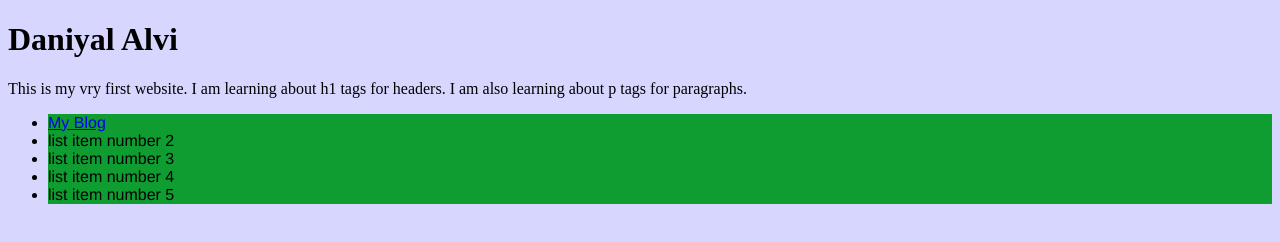
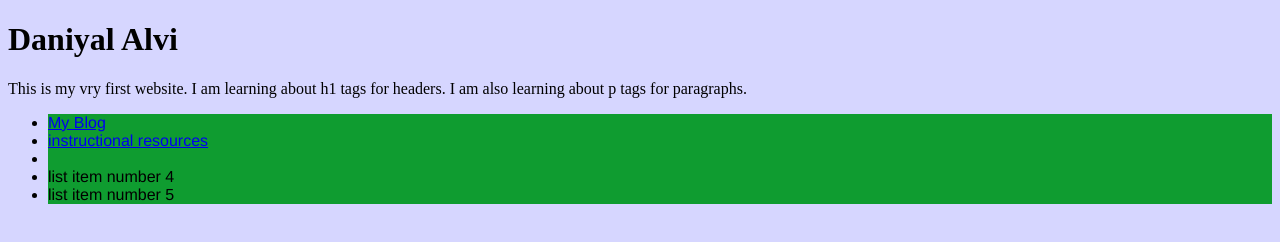
Before and after one commit to DaniyalAA1/MyWebSite, a plain HTML site: page index.html in a window 1280 px wide. Drawn offline with Linux system fonts and the light colour scheme.

Commit message:
Added link for the computer science textbook in HTML

```diff
--- a/index.html
+++ b/index.html
@@ -12,8 +12,8 @@
     <p>This is my vry first website. I am learning about h1 tags for headers. I am also learning about p tags for paragraphs.</p>
     <ul>
         <li><a href="./myBlog.html">My Blog</a></li>
-        <li>list item number 2</li>
-        <li>list item number 3</li>
+        <li><a href="./instructionalresources.html">instructional resources</a></li>
+        <li><a href="http://"></a></li>
         <li>list item number 4</li>
         <li>list item number 5</li>
     </ul>
```
